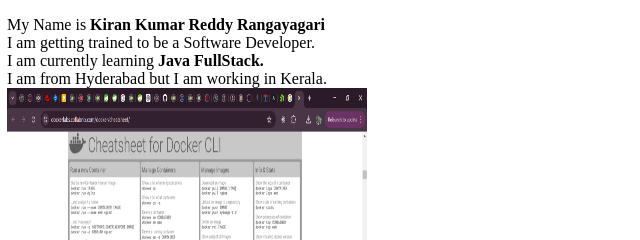
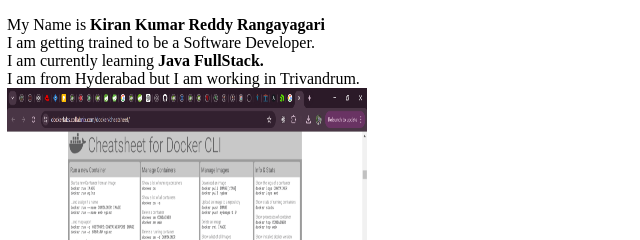
Before and after one commit to kiran761/Portfolio-Website, a plain HTML site: page index.html in a window 1280 px wide. Shown: the top 240 px of the page, 41-681 px from the left. Drawn offline with Linux system fonts and the light colour scheme.

Commit message:
2nd commit

```diff
--- a/index.html
+++ b/index.html
@@ -10,7 +10,7 @@
         <li>My Name is <strong>Kiran Kumar Reddy Rangayagari</strong> </li>
         <li>I am getting trained to be a Software Developer.</li>
         <li>I am currently learning <strong>Java FullStack.</strong></li>
-        <li>I am from Hyderabad but I am working in Kerala.</li>
+        <li>I am from Hyderabad but I am working in Trivandrum.</li>
         <img src="Screenshot (2).png" alt="Java" width="360px" height="360px">
 
     </ul>
```
